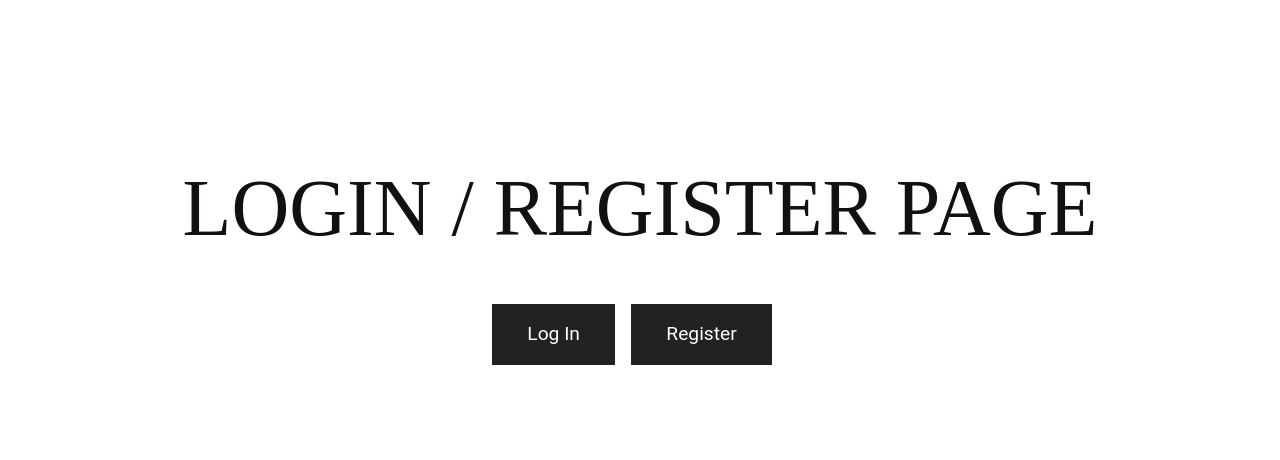
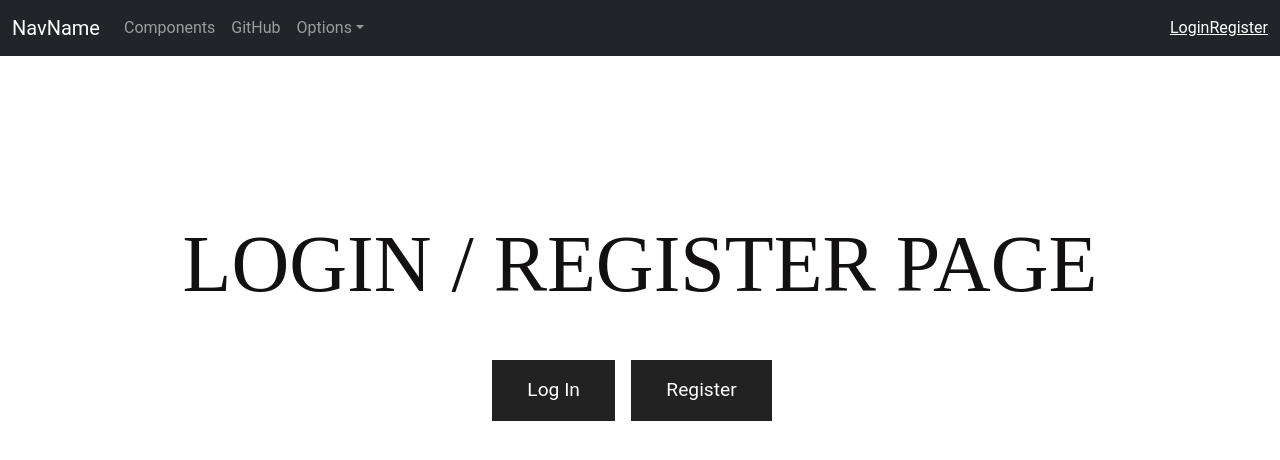
Before and after one commit to aditi944/team-12-cfg, a React (Create React App) app: page / in a window 1280 px wide. Shown: the top 460 px of the page. Built offline with nearby package versions, Linux system fonts and the light colour scheme.

Commit message:
navbar visible

```diff
--- a/src/App.js
+++ b/src/App.js
@@ -13,15 +13,16 @@ export default function App() {
 
 
     <Router>
-            <div>
-                <Routes>
-                    <Route path="/" element={ <LandingPage/> }/>
-                    <Route path="/NavbarTop" element={ <NavbarTop/> }/>
-                    <Route path="/login" element={ <Login/> }/>
-                    <Route path="/register" element={ <Signup/> }/>
-                </Routes>
-            </div>
-      </Router>
+      <NavbarTop />
+      <div>
+        <Routes>
+          <Route path="/" element={<LandingPage />} />
+          <Route path="/NavbarTop" element={<NavbarTop />} />
+          <Route path="/login" element={<Login />} />
+          <Route path="/register" element={<Signup />} />
+        </Routes>
+      </div>
+    </Router>
   )
 
 
--- a/src/components/Navbar/Navbar.css
+++ b/src/components/Navbar/Navbar.css
@@ -1,3 +1,6 @@
 .fixed-top {
     position: relative !important;
 }
+.navButton{
+    color: azure;
+}
--- a/src/components/Navbar/Navbar.js
+++ b/src/components/Navbar/Navbar.js
@@ -7,6 +7,7 @@ import './Navbar.css';
 import { Link } from 'react-router-dom';
 
 export const NavbarTop = () => {
+
     return (
         <Navbar
             color="dark"
@@ -58,7 +59,7 @@ export const NavbarTop = () => {
                         </DropdownMenu>
                     </UncontrolledDropdown>
                 </Nav>
-                <NavbarText className=''>
+                <NavbarText className='navButton'>
                     <Link to="/login" replace>Login</Link>
                     <Link to="/register" replace>Register</Link>
                 </NavbarText>
```
